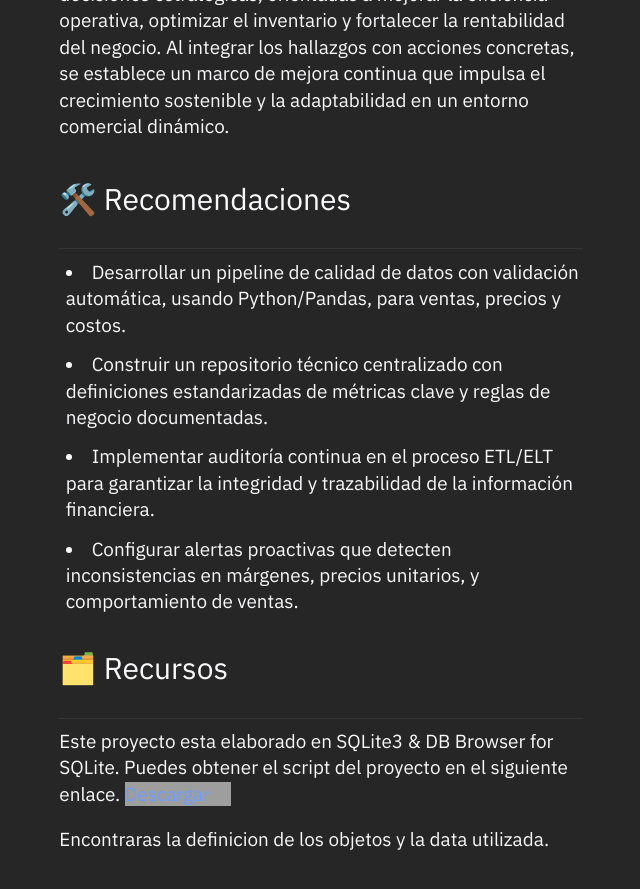
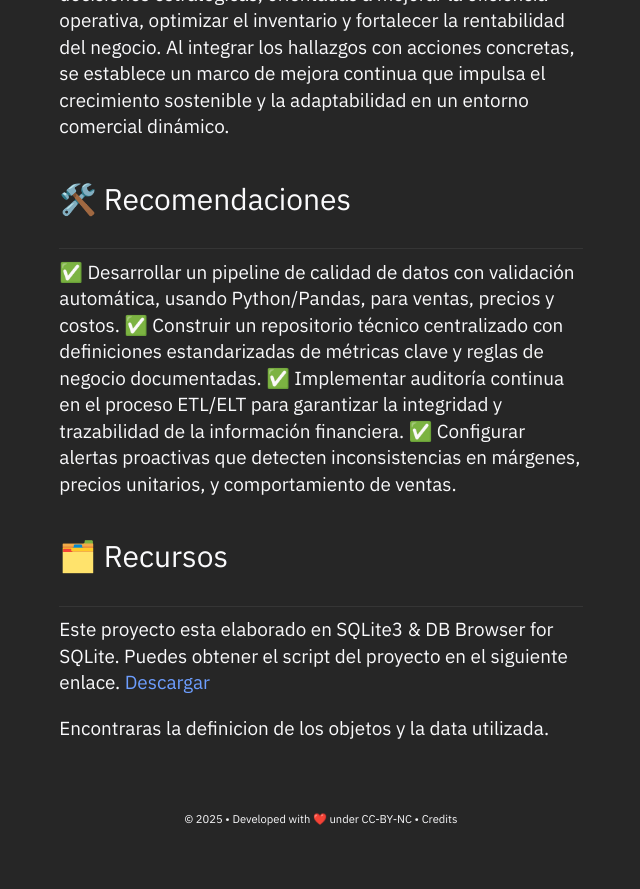
Before and after one commit to batistayureiba/batistayureiba.github.io, a Jekyll site: the page built from _notes/Public/Analisis de Venta e Inventario.md, in a window 1280 px wide and 900 px high, scrolled down 22023 px. Shown: the top 889 px of the window, without its empty margins (319-959 px from the left). Built offline with Jekyll 4.4.1, drawn with Linux system fonts in a browser that asks for light colours; after the commit the page ends 22891 px from its top, so only the background shows below that; some of the changed lines change nothing that is shown; some of the changed text lies outside the part shown; grey boxes are pictures that could not be loaded.

Commit message:
Update Analisis de Venta e Inventario.md

```diff
--- a/_notes/Public/Analisis de Venta e Inventario.md
+++ b/_notes/Public/Analisis de Venta e Inventario.md
@@ -12,9 +12,9 @@
 * TOC
 {:toc}
 
-{:#anal}
+{:#primero}
 ---
-### 🔎 Analisis del caso
+### 🔎 Análisis del caso
 Este análisis tiene como objetivo evaluar el comportamiento de las ventas y el estado del inventario durante un periodo determinado. La relevancia de este estudio radica en su capacidad para identificar patrones de consumo, detectar posibles desequilibrios en el stock y proponer estrategias que optimicen la gestión comercial. Al comprender cómo se relacionan las ventas con el inventario disponible, se pueden tomar decisiones más informadas que impacten positivamente en la rentabilidad y eficiencia operativa.
 
 Para este proyecto de análisis de ventas e inventario, se ha optado por utilizar SQLite como sistema de gestión de base de datos relacional. Esta elección responde a criterios de eficiencia, portabilidad y simplicidad, especialmente relevantes en entornos de desarrollo individual y prototipado.
@@ -267,16 +267,16 @@
 {:#recommendations}
 ###  🛠️ Recomendaciones
 ---
-- Desarrollar un pipeline de calidad de datos con validación automática, usando Python/Pandas, para ventas, precios y costos.
-- Construir un repositorio técnico centralizado con definiciones estandarizadas de métricas clave y reglas de negocio documentadas.
-- Implementar auditoría continua en el proceso ETL/ELT para garantizar la integridad y trazabilidad de la información financiera.
-- Configurar alertas proactivas que detecten inconsistencias en márgenes, precios unitarios, y comportamiento de ventas.
+✅ Desarrollar un pipeline de calidad de datos con validación automática, usando Python/Pandas, para ventas, precios y costos.
+✅ Construir un repositorio técnico centralizado con definiciones estandarizadas de métricas clave y reglas de negocio documentadas.
+✅ Implementar auditoría continua en el proceso ETL/ELT para garantizar la integridad y trazabilidad de la información financiera.
+✅ Configurar alertas proactivas que detecten inconsistencias en márgenes, precios unitarios, y comportamiento de ventas.
 
 
 {:#resources}
 ###  🗂️ Recursos
 ---
 Este proyecto esta elaborado en SQLite3 & DB Browser for SQLite.
-Puedes obtener el script del proyecto en el siguiente enlace. [Descargar](https://raw.githubusercontent.com/batistayureiba/batistayureiba.github.io/main/assets/download/electromarket.sql)
+Puedes obtener el script del proyecto en el siguiente enlace. [Descargar](../assets/download/electromarket.sql)
 
 Encontraras la definicion de los objetos y la data utilizada.
```
